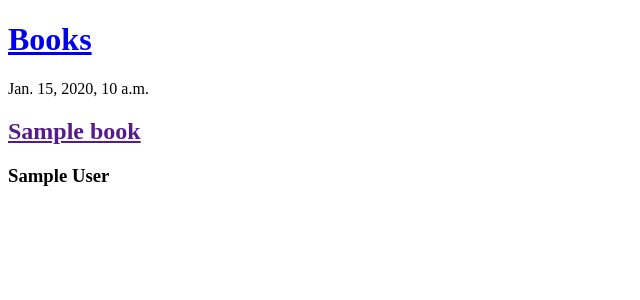
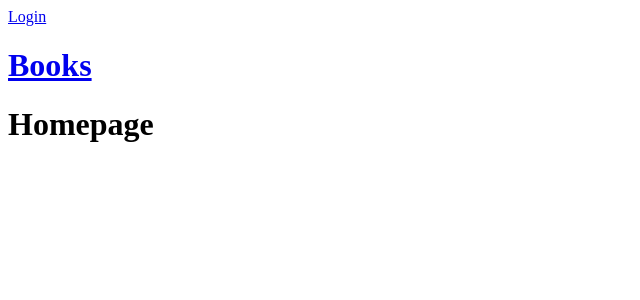
Before and after one commit to Momentum-Team-8/django-freeshelf-thenlogansays, a Django app: page / in a window 1280 px wide. Shown: the top 300 px of the page, without its empty margins (0-640 px from the left). Run offline with Django 3.2, Linux system fonts and the light colour scheme; tables that the repository leaves empty hold one stand-in row (values such as "Sample post").

Commit message:
added registration

```diff
--- a/books/templates/books/base.html
+++ b/books/templates/base.html
@@ -2,11 +2,20 @@
 <!DOCTYPE html>
 <html>
     <head>
+        <meta charset="UTF-8">
+        <meta name="viewport" content="width=device-width, initial-scale=1.0">
+        {% block meta %}{% endblock meta %}
         <title>Books</title>
     </head>
     <body>
         <header class="page-header">
           <div class="container">
+            {% if user.is_authenticated %}
+            <p>Hi, {{user.username }}!</p>
+            <a href="{% url 'auth_logout' %}">Logout</a>
+            {% else %}
+            <a href="{% url 'auth_login' %}">Login</a>
+            {% endif %}
               <h1><a href="/">Books</a></h1>
             </a>
           </div>
--- /dev/null
+++ b/books/templates/books/homepage.html
@@ -0,0 +1,5 @@
+{% extends "base.html" %}
+
+{% block content %}
+<h1>Homepage</h1>
+{% endblock content %}
--- a/books/templates/books/list_books.html
+++ b/books/templates/books/list_books.html
@@ -1,14 +1,13 @@
 {% extends 'books/base.html' %}
 
 {% block content %}
-{% for books in books %}
+{% for book in books %}
 <article class="post">
   <time class="date">
-    {{ books.created_at }}
+    {{ book.created_at }}
   </time>
-  <h2><a href="">{{ books.title }}</a></h2>
-  <h3>{{ books.author }}</h3>
-  <p><{{ books.description }}</p>
+  <h2><a href="">{{ book.title }}</a></h2>
+  <h3>{{ book.author }}</h3>
 
 </article>
 {% endfor %}
--- a/books/views.py
+++ b/books/views.py
@@ -1,9 +1,15 @@
-from django.shortcuts import render
+
+from django.contrib.auth.decorators import login_required
+from django.shortcuts import render, redirect, get_object_or_404
 from .models import Book
 
 
 # Create your views here.
+def homepage(request):
+    return render(request, "books/homepage.html")
+
+@login_required
 def list_books(request):
-    books = Book.objects.all()
+    books = Book.objects.all().order_by("created_at")
     return render(request, "books/list_books.html",
     {"books": books})
--- a/django_freeshelf/settings.py
+++ b/django_freeshelf/settings.py
@@ -40,6 +40,7 @@ ALLOWED_HOSTS = []
 # Application definition
 
 INSTALLED_APPS = [
+    "registration",
     "django.contrib.admin",
     "django.contrib.auth",
     "django.contrib.contenttypes",
@@ -50,6 +51,9 @@ INSTALLED_APPS = [
     "debug_toolbar",
     "books",
 ]
+ACCOUNT_ACTIVATION_DAYS = 1
+REGISTRATION_AUTO_LOGIN = True
+LOGIN_REDIRECT_URL = '/'
 
 MIDDLEWARE = [
     "debug_toolbar.middleware.DebugToolbarMiddleware",
--- a/django_freeshelf/urls.py
+++ b/django_freeshelf/urls.py
@@ -13,10 +13,15 @@ Including another URLconf
     1. Import the include() function: from django.urls import include, path
     2. Add a URL to urlpatterns:  path('blog/', include('blog.urls'))
 """
+
 from django.contrib import admin
+from django.conf import settings
 from django.urls import path, include
+from books import views as book_views
+
 
 urlpatterns = [
+    path("", book_views.homepage, name="home"),
+    path("accounts/", include('registration.backends.default.urls')),
     path("admin/", admin.site.urls),
-    path('', include('books.urls')),
 ]
```
Also changed, not shown: 2 other files.
